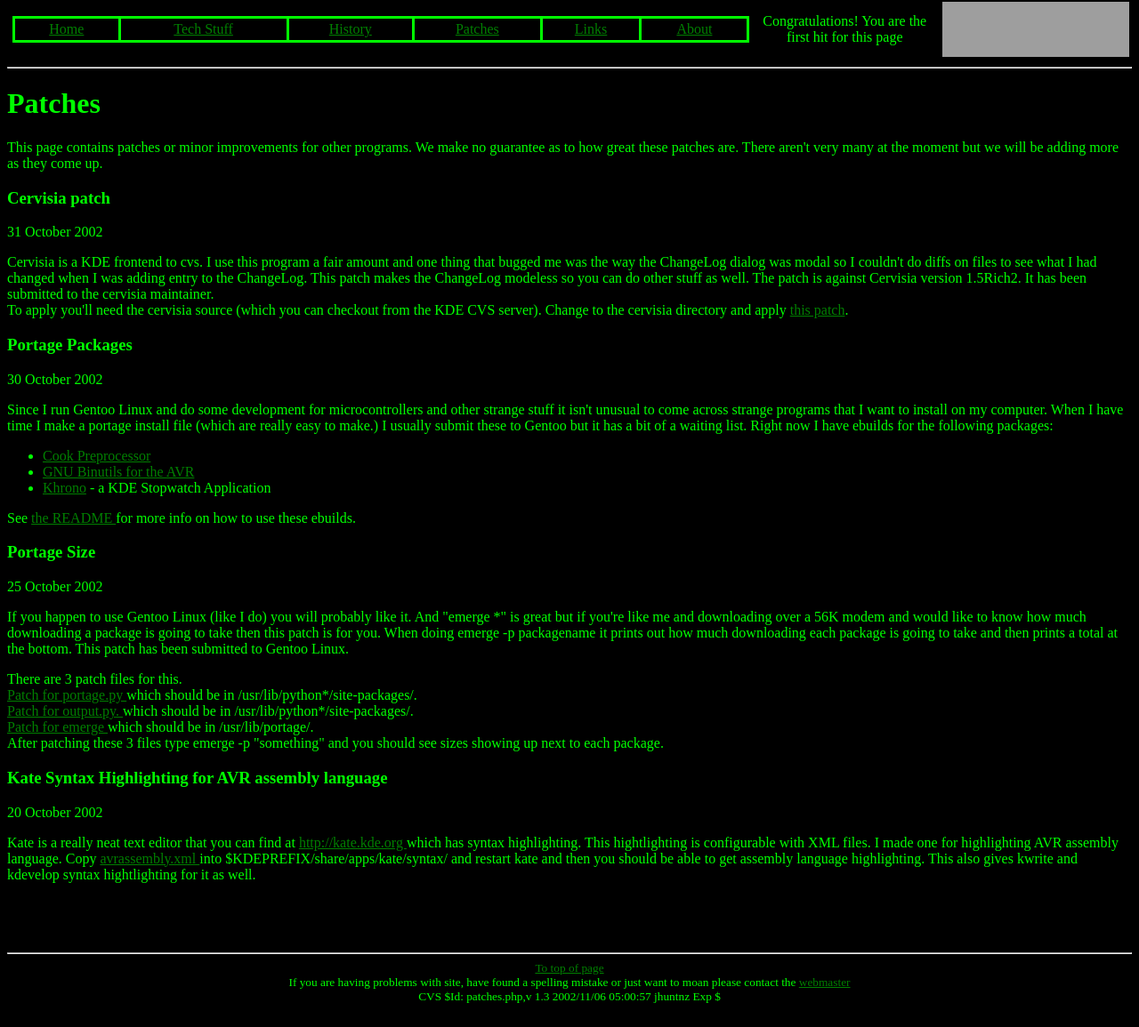
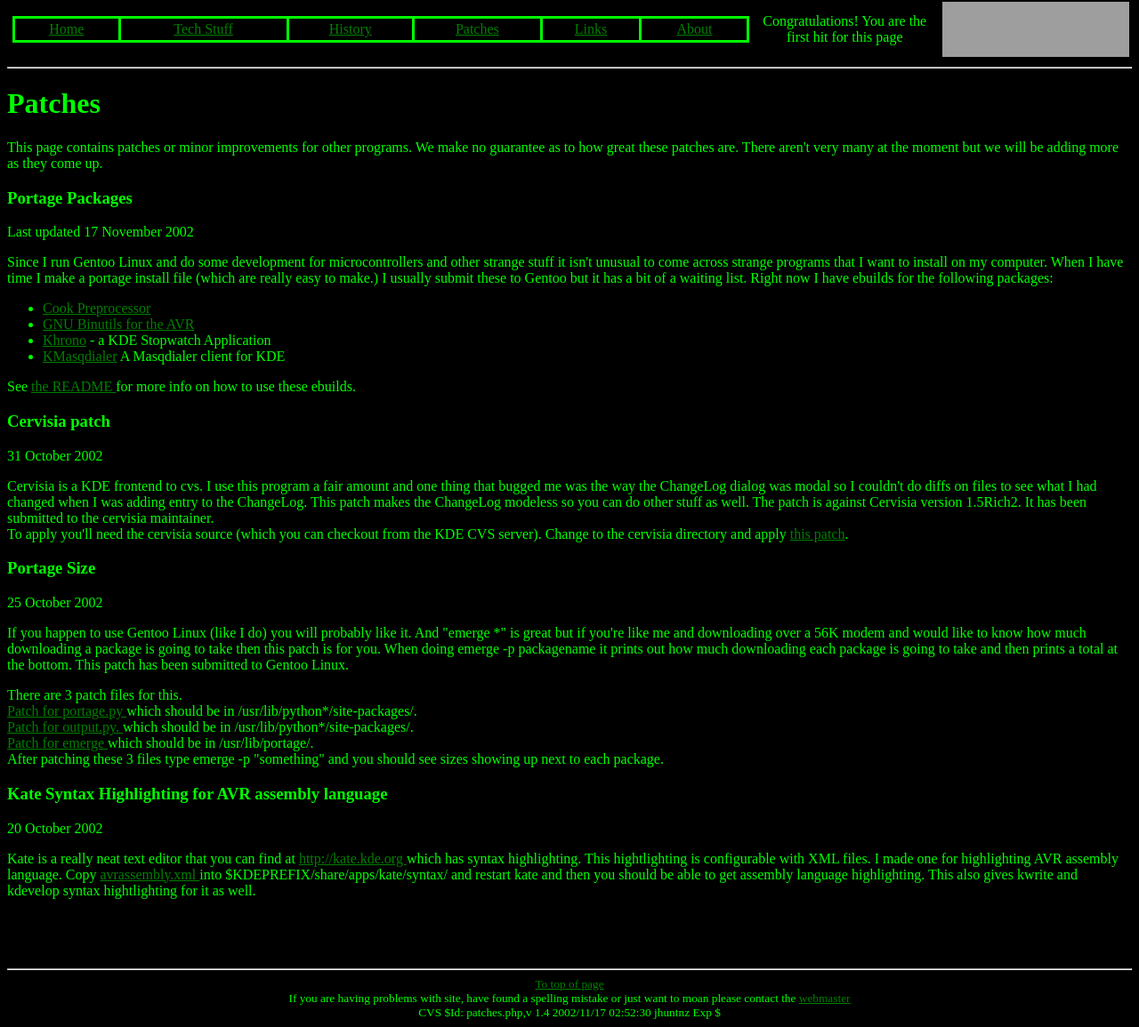
Before and after one commit to jjh42/bif, a PHP site: page /patches.php in a window 1280 px wide. Shown: the part 172-1327 px from the top of the page at 89% size. Before the commit the page ends 1300 px from the top, so only its background shows below. Run offline with PHP 8.4, Linux system fonts and the light colour scheme; data that the repository does not hold is empty; grey boxes are pictures that could not be loaded.

Commit message:
* patches.php: Added portage build for kmasqdialer.

```diff
--- a/patches.php
+++ b/patches.php
@@ -17,6 +17,23 @@
 at the moment but we will be adding more as they come up.
 </p>
 
+<H3> Portage Packages </H3>
+Last updated 17 November 2002
+<p>
+Since I run Gentoo Linux and do some development for microcontrollers and other strange stuff
+it isn't unusual to come across strange programs that I want to install on my computer. When
+I have time I make a portage install file (which are really easy to make.) I usually submit
+these to Gentoo but it has a bit of a waiting list. Right now I have ebuilds for the following
+packages: <BR>
+<ul>
+<li><a href="http://cook.sourceforge.net">Cook Preprocessor</a></li>
+<li><a href="http://sources.redhat.com/binutils"> GNU Binutils for the AVR</a></li>
+<li><a href="http://khrono.sourceforge.net">Khrono</a> - a KDE Stopwatch Application</li>
+<li><a href="http://www.stephan.co.uk/kmasqdialer/download.html">KMasqdialer</a> A Masqdialer client for KDE </li>
+</ul>
+
+See <a href="portage/README"> the README </a> for more info on how to use these ebuilds.
+</p>
 
 <H3> Cervisia patch </H3>
 31 October 2002
@@ -29,23 +46,6 @@
 <br>
 To apply you'll need the cervisia source (which you can checkout from the KDE CVS server).
 Change to the cervisia directory and apply <a href="stuff/cervisia.patch">this patch</a>.
-</p>
-
-<H3> Portage Packages </H3>
-30 October 2002
-<p>
-Since I run Gentoo Linux and do some development for microcontrollers and other strange stuff
-it isn't unusual to come across strange programs that I want to install on my computer. When
-I have time I make a portage install file (which are really easy to make.) I usually submit
-these to Gentoo but it has a bit of a waiting list. Right now I have ebuilds for the following
-packages: <BR>
-<ul>
-<li><a href="http://cook.sourceforge.net">Cook Preprocessor</a></li>
-<li><a href="http://sources.redhat.com/binutils"> GNU Binutils for the AVR</a></li>
-<li><a href="http://khrono.sourceforge.net">Khrono</a> - a KDE Stopwatch Application</li>
-</ul>
-
-See <a href="portage/README"> the README </a> for more info on how to use these ebuilds.
 </p>
 
 <H3> Portage Size </H3>
@@ -86,6 +86,6 @@
 
 <?
 
-common_end("\$Id: patches.php,v 1.3 2002/11/06 05:00:57 jhuntnz Exp $");
+common_end("\$Id: patches.php,v 1.4 2002/11/17 02:52:30 jhuntnz Exp $");
 
 ?>
```
Also changed, not shown: 1 other file.
